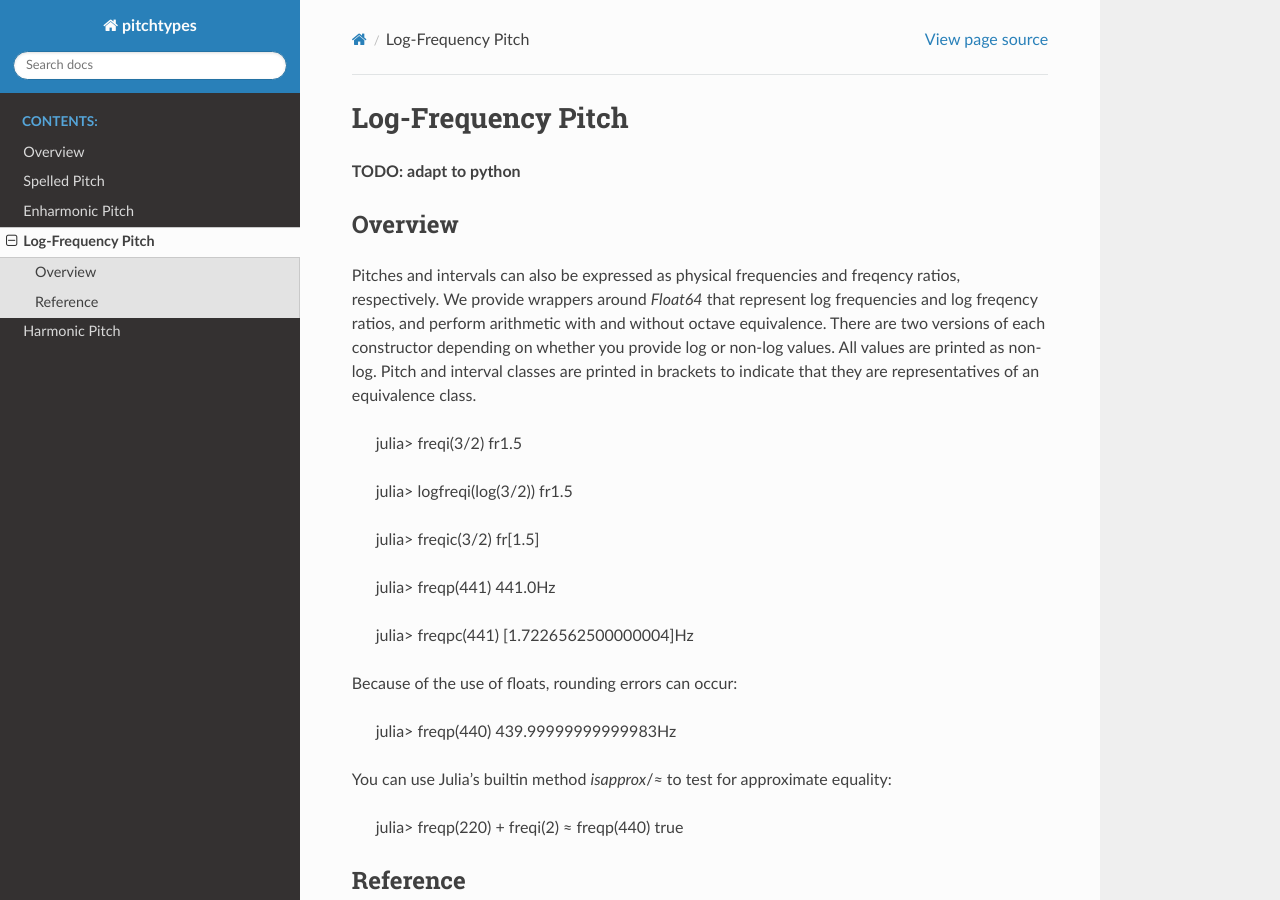
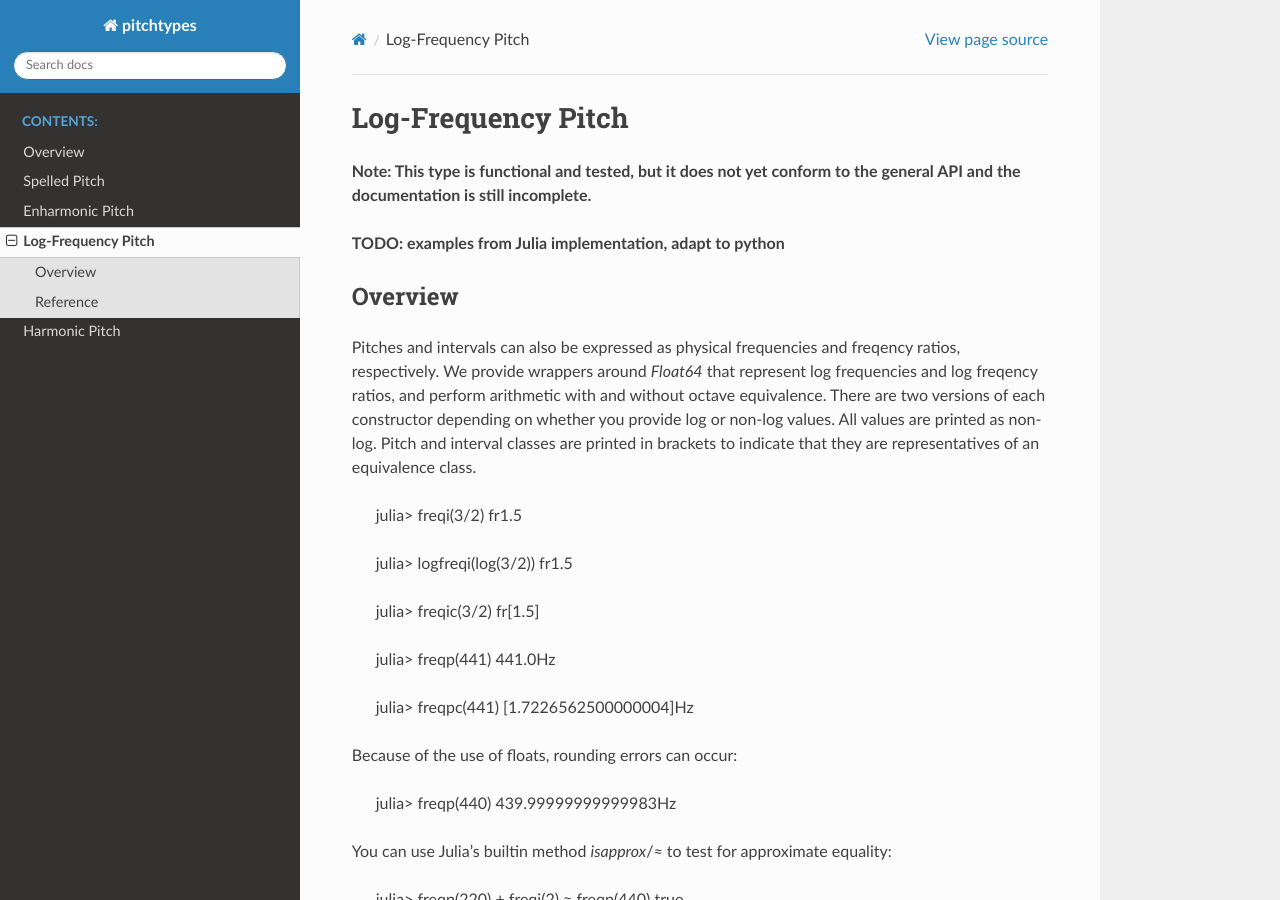
Before and after one commit to DCMLab/pitchtypes, a Sphinx documentation site: the page built from docs/types/frequencies.rst, in a window 1280 px wide and 900 px high. Built offline with Sphinx 7.4.7 and the Read the Docs theme 2.0.0, drawn with Linux system fonts in a browser that asks for light colours.

Commit message:
update docu

```diff
--- a/docs/types/enharmonic.rst
+++ b/docs/types/enharmonic.rst
@@ -1,10 +1,11 @@
 Enharmonic Pitch
 ================
 
+**Note: This type is functional and tested, but it does not yet conform to
+the general API and the documentation is still incomplete.**
+
 Overview
 --------
-
-**TODO: fix notation**
 
 Enharmonic pitches and intervals are specified in 12-TET semitones, with 60 as Middle C, as in the MIDI standard.
 Both enharmonic pitches and intervals can be represented by integers,
--- a/docs/types/frequencies.rst
+++ b/docs/types/frequencies.rst
@@ -1,7 +1,10 @@
 Log-Frequency Pitch
 ===================
 
-**TODO: adapt to python**
+**Note: This type is functional and tested, but it does not yet conform to
+the general API and the documentation is still incomplete.**
+
+**TODO: examples from Julia implementation, adapt to python**
 
 Overview
 --------
--- a/docs/types/harmonic.rst
+++ b/docs/types/harmonic.rst
@@ -1,6 +1,8 @@
 Harmonic Pitch
 ================
 
+**Note: This type is functional and tested, but it does not yet conform to
+the general API and the documentation is still incomplete.**
 
 Reference
 ---------
--- a/docs/types/spelled.rst
+++ b/docs/types/spelled.rst
@@ -1,7 +1,5 @@
 Spelled Pitch
 =============
-
-**TODO: adapt to python version**
 
 Overview
 --------
```
